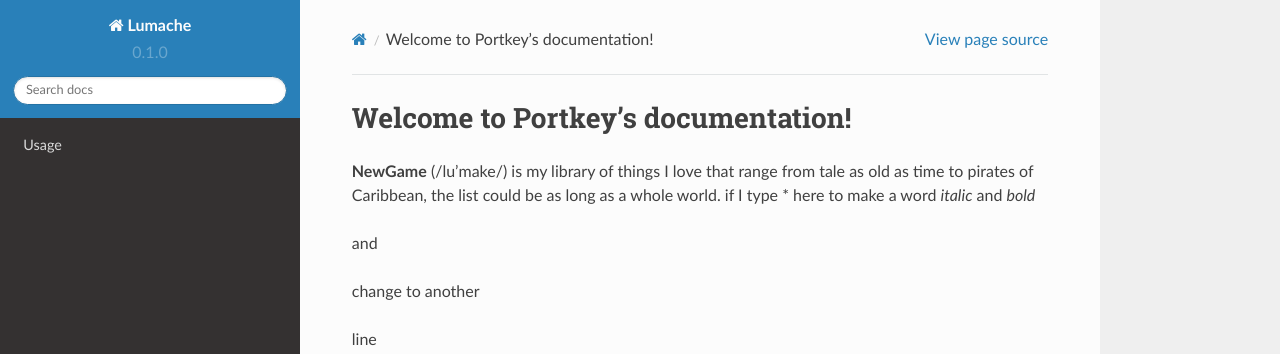
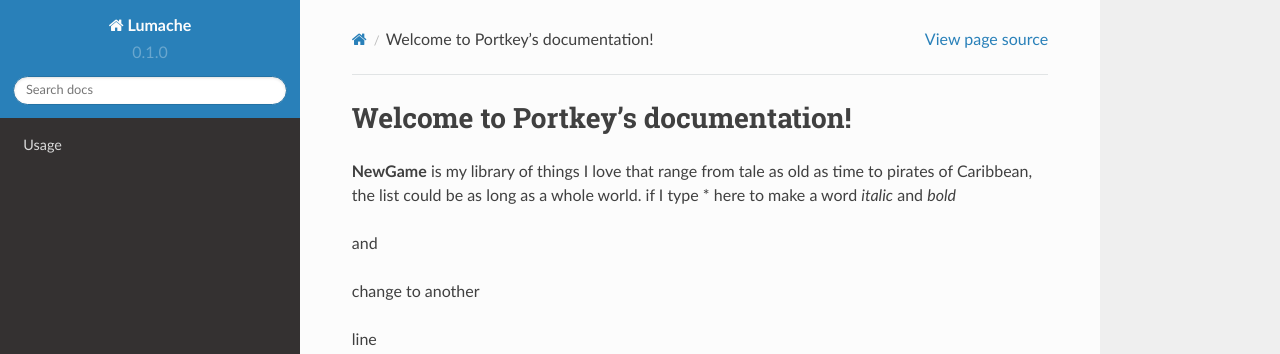
Before and after one commit to ShirleySuu/NewGame, a Sphinx documentation site: the page built from docs/source/index.rst, in a window 1280 px wide and 987 px high. Shown: the top 354 px of the window. Built offline with Sphinx 7.4.7 and the Read the Docs theme 2.0.0, drawn with Linux system fonts in a browser that asks for light colours; pages that are not in the unit, such as notebooks, are missing from menus.

Commit message:
Update index.rst

```diff
--- a/docs/source/index.rst
+++ b/docs/source/index.rst
@@ -3,9 +3,9 @@ Welcome to Portkey's documentation!
 .. toctree::
    :maxdepth: 1
 
-   Introduction <main_pages/Introduction/introduction>
+   Introduction <main_pages/introduction>
 
-**NewGame** (/lu'make/) is my library of things I love that range from tale as old as time to pirates of Caribbean, the list could be as long as a whole world.
+**NewGame** is my library of things I love that range from tale as old as time to pirates of Caribbean, the list could be as long as a whole world.
 if I type * here to make a word *italic* and *bold*
 
 and
```
